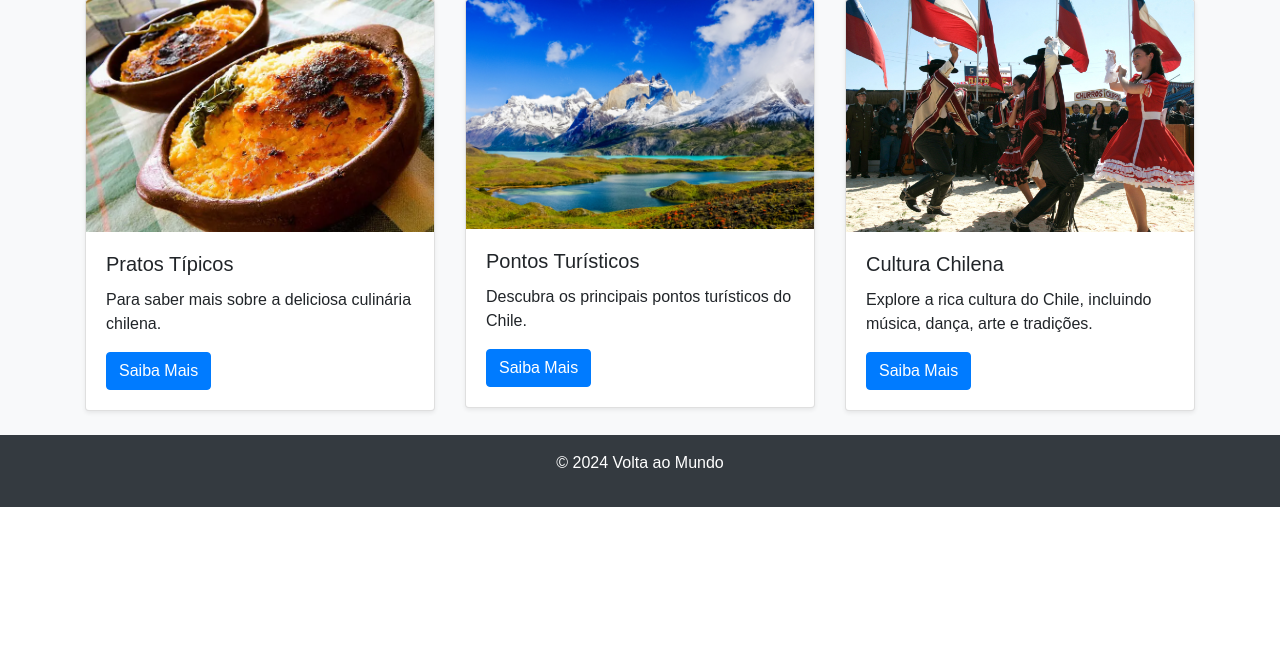
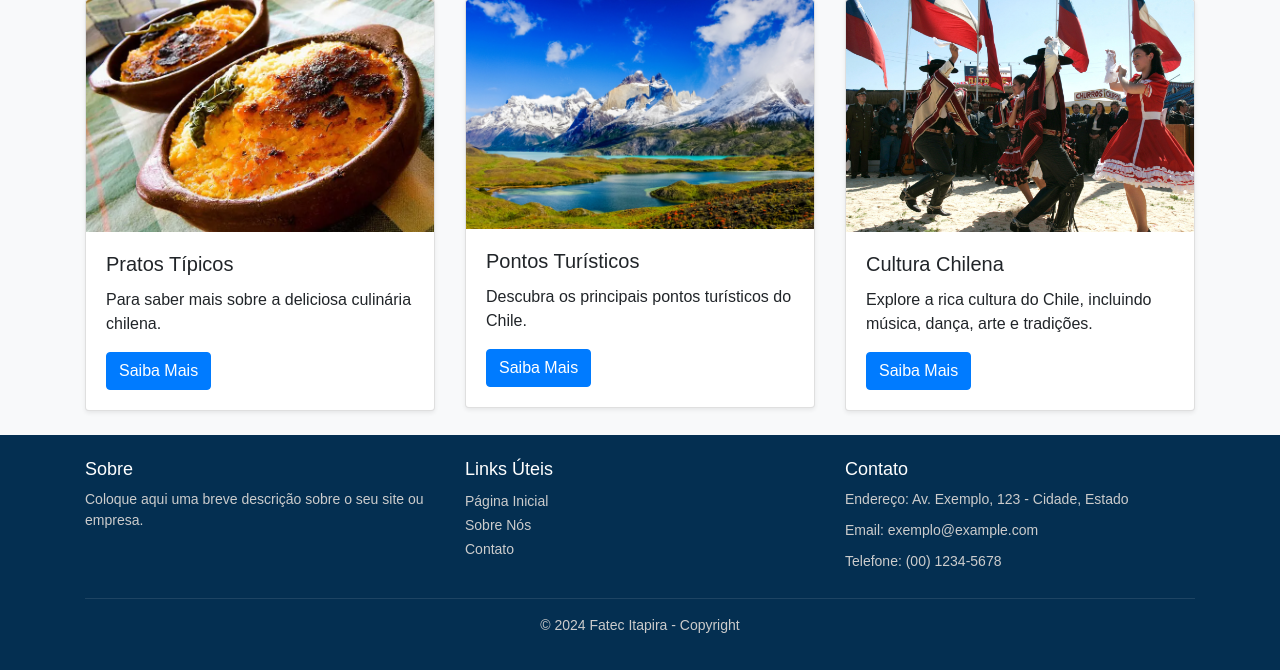
Before and after one commit to Iagooalmeida/VoltaAoMundo-Chile, a PHP site: page /home.html in a window 1280 px wide. Shown: the part 690-1360 px from the top of the page. Before the commit the page ends 1197 px from the top, so only its background shows below. Run offline with PHP 8.4, Linux system fonts and the light colour scheme.

Commit message:
Adcionado o Rodapé

```diff
--- a/css/style.css
+++ b/css/style.css
@@ -101,14 +101,48 @@ h1, h2, h3 {
 
 /* Rodapé */
 
-.footer p {
-    margin: 0;
+/* Estilos para o rodapé */
+footer {
+    padding: 40px 0;
 }
 
-.footer a {
+footer h5 {
+    color: #fff;
+    font-size: 18px;
+}
+
+footer p {
+    color: #ccc;
+    font-size: 14px;
+    margin-bottom: 10px;
+}
+
+footer ul {
+    list-style: none;
+    padding: 0;
+}
+
+footer ul li a {
+    color: #ccc;
+    text-decoration: none;
+    font-size: 14px;
+}
+
+footer ul li a:hover {
     color: #fff;
 }
 
-.footer a:hover {
+footer hr {
+    border-top: 1px solid rgba(255, 255, 255, 0.1);
+}
+
+footer p.copyright {
     color: #ccc;
+    font-size: 14px;
+    margin-top: 20px;
 }
+
+/* Estilos para o fundo do rodapé */
+.bg-chile {
+    background-color: #042f51 !important;
+}
--- a/home.html
+++ b/home.html
@@ -124,9 +124,37 @@
         </section>
     </main>
 
-    <footer class="bg-dark text-white text-center py-3">
-        <p>&copy; 2024 Volta ao Mundo</p>
+    <footer class="bg-chile text-white py-4">
+        <div class="container">
+            <div class="row">
+                <div class="col-md-4">
+                    <h5>Sobre</h5>
+                    <p>Coloque aqui uma breve descrição sobre o seu site ou empresa.</p>
+                </div>
+                <div class="col-md-4">
+                    <h5>Links Úteis</h5>
+                    <ul class="list-unstyled">
+                        <li><a href="#">Página Inicial</a></li>
+                        <li><a href="#">Sobre Nós</a></li>
+                        <li><a href="#">Contato</a></li>
+                    </ul>
+                </div>
+                <div class="col-md-4">
+                    <h5>Contato</h5>
+                    <p>Endereço: Av. Exemplo, 123 - Cidade, Estado</p>
+                    <p>Email: exemplo@example.com</p>
+                    <p>Telefone: (00) 1234-5678</p>
+                </div>
+            </div>
+            <hr>
+            <div class="row">
+                <div class="col-md-12 text-center">
+                    <p>&copy; 2024 Fatec Itapira - Copyright</p>
+                </div>
+            </div>
+        </div>
     </footer>
+
 
     <script src="https://code.jquery.com/jquery-3.5.1.slim.min.js"></script>
     <script src="https://cdn.jsdelivr.net/npm/popper.js@1.16.1/dist/umd/popper.min.js"></script>
```
